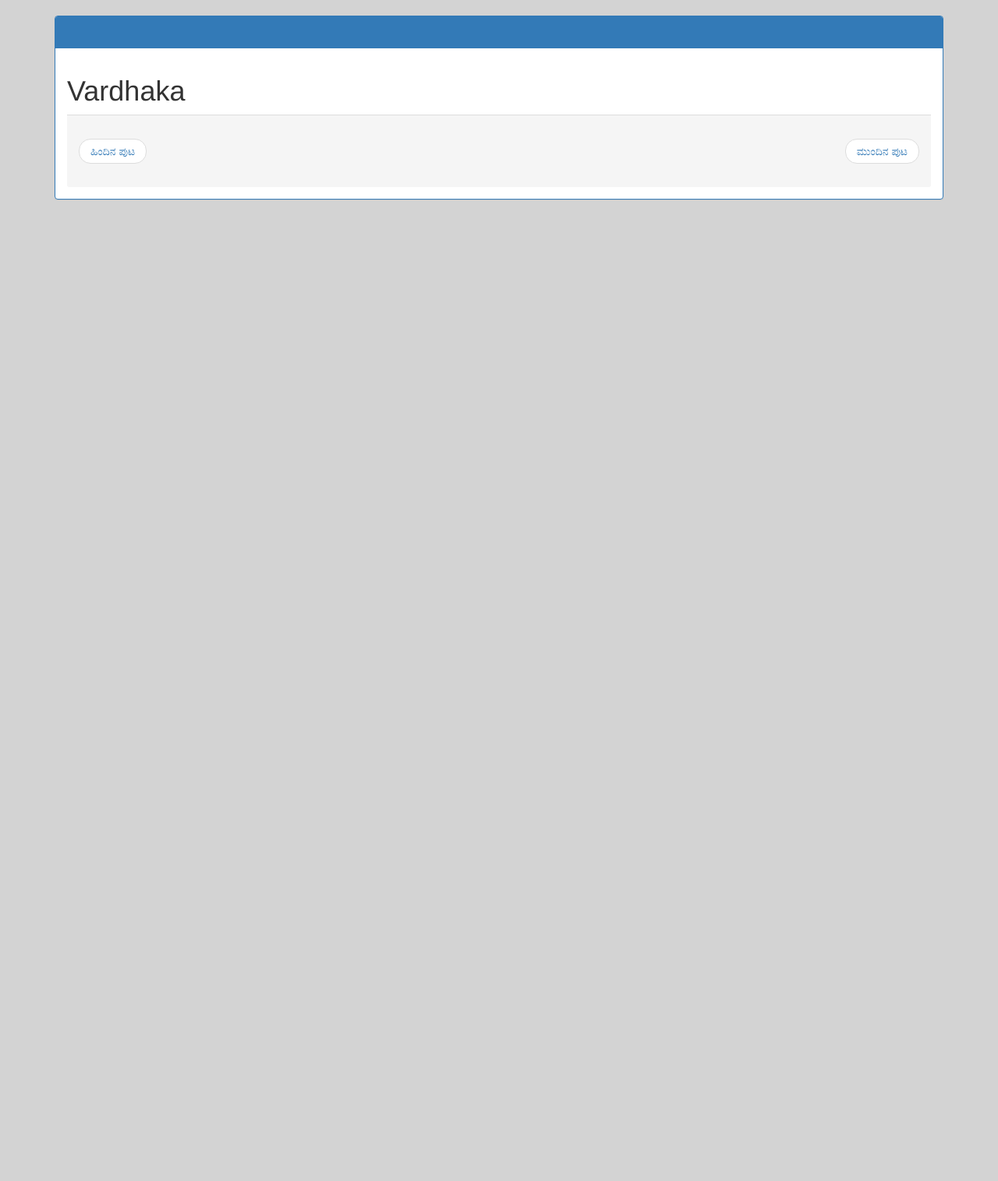
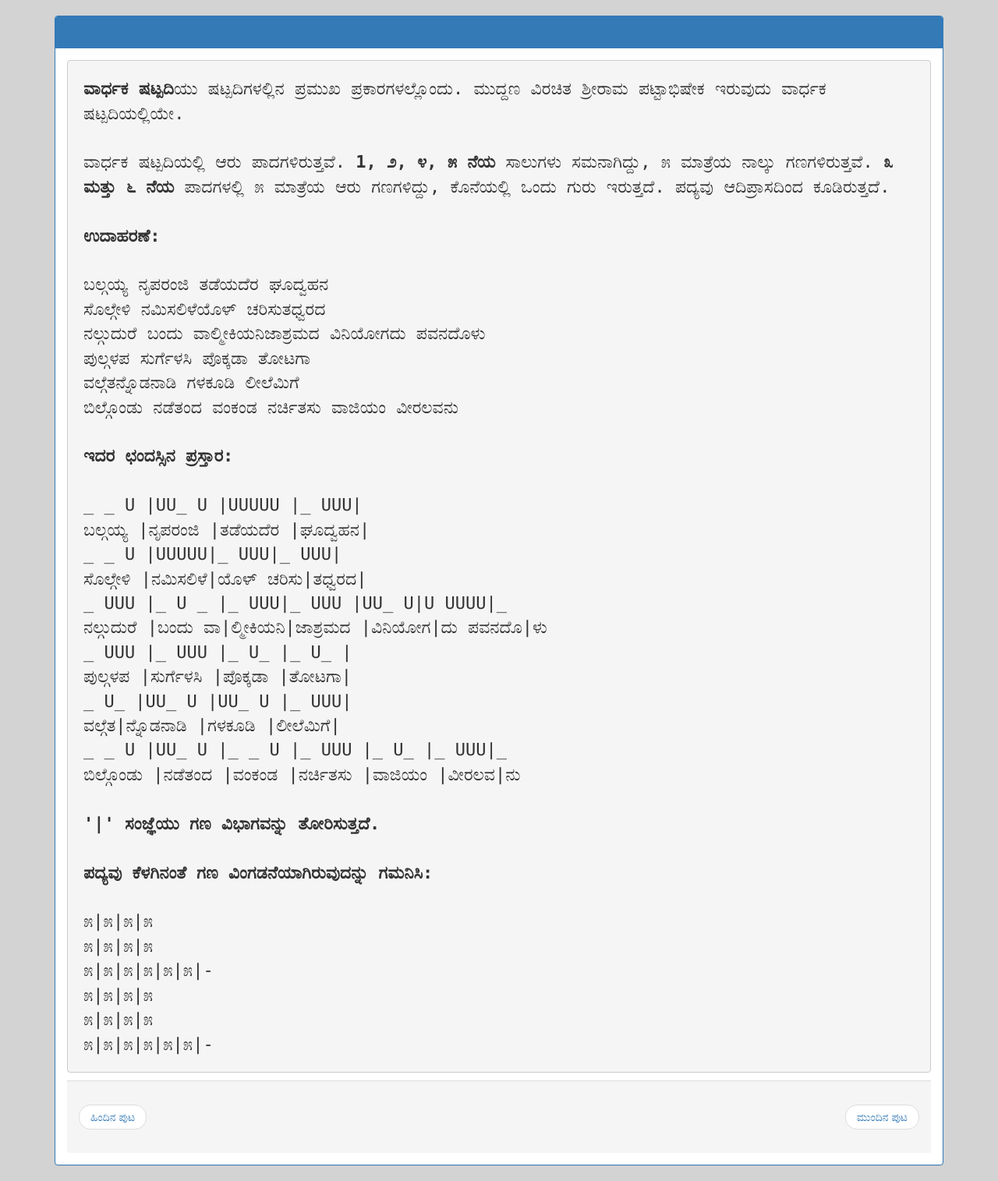
Before and after one commit to anuprshetty/chandassu, a Flask app: template templates/chandassu/shatpadi/vardhaka.html in a window 1280 px wide. Shown: the part 75-1590 px from the top of the page at 78% size. Before the commit the page ends 331 px from the top, so only its background shows below. Run offline with Flask 3, Linux system fonts and the light colour scheme; the template is opened without the code that fills it, so the values that code supplies are empty; some libraries are stand-ins or nearby versions.

Commit message:
routing for vardhaka shatpadi

```diff
--- a/templates/chandassu/shatpadi/vardhaka.html
+++ b/templates/chandassu/shatpadi/vardhaka.html
@@ -1,3 +1,42 @@
 <!DOCTYPE html> {% extends 'base.html' %} {% block body %}
-<h1>Vardhaka</h1>
+<pre class="pre-wrap">
+<b>ವಾರ್ಧಕ ಷಟ್ಪದಿ</b>ಯು ಷಟ್ಪದಿಗಳಲ್ಲಿನ ಪ್ರಮುಖ ಪ್ರಕಾರಗಳಲ್ಲೊಂದು. ಮುದ್ದಣ ವಿರಚಿತ ಶ್ರೀರಾಮ ಪಟ್ಟಾಭಿಷೇಕ ಇರುವುದು ವಾರ್ಧಕ ಷಟ್ಪದಿಯಲ್ಲಿಯೇ.
+
+ವಾರ್ಧಕ ಷಟ್ಪದಿಯಲ್ಲಿ ಆರು ಪಾದಗಳಿರುತ್ತವೆ. <b>1, ೨, ೪, ೫ ನೆಯ</b> ಸಾಲುಗಳು ಸಮನಾಗಿದ್ದು, ೫ ಮಾತ್ರೆಯ ನಾಲ್ಕು ಗಣಗಳಿರುತ್ತವೆ. <b>೩ ಮತ್ತು ೬ ನೆಯ</b> ಪಾದಗಳಲ್ಲಿ ೫ ಮಾತ್ರೆಯ ಆರು ಗಣಗಳಿದ್ದು, ಕೊನೆಯಲ್ಲಿ ಒಂದು ಗುರು ಇರುತ್ತದೆ. ಪದ್ಯವು ಆದಿಪ್ರಾಸದಿಂದ ಕೂಡಿರುತ್ತದೆ.
+
+<b>ಉದಾಹರಣೆ:</b>
+
+ಬಲ್ಗಯ್ಯ ನೃಪರಂಜಿ ತಡೆಯದೆರ ಘೂದ್ವಹನ
+ಸೊಲ್ಗೇಳಿ ನಮಿಸಲಿಳೆಯೊಳ್ ಚರಿಸುತಧ್ವರದ
+ನಲ್ಗುದುರೆ ಬಂದು ವಾಲ್ಮೀಕಿಯನಿಜಾಶ್ರಮದ ವಿನಿಯೋಗದು ಪವನದೊಳು
+ಪುಲ್ಗಳಪ ಸುರ್ಗೆಳಸಿ ಪೊಕ್ಕಡಾ ತೋಟಗಾ
+ವಲ್ಗೆತನ್ನೊಡನಾಡಿ ಗಳಕೂಡಿ ಲೀಲೆಮಿಗೆ
+ಬಿಲ್ಗೊಂಡು ನಡೆತಂದ ವಂಕಂಡ ನರ್ಚಿತಸು ವಾಜಿಯಂ ವೀರಲವನು
+
+<b>ಇದರ ಛಂದಸ್ಸಿನ ಪ್ರಸ್ತಾರ:</b>
+
+_ _ U |UU_ U |UUUUU |_ UUU|
+ಬಲ್ಗಯ್ಯ |ನೃಪರಂಜಿ |ತಡೆಯದೆರ |ಘೂದ್ವಹನ|
+_ _ U |UUUUU|_ UUU|_ UUU|
+ಸೊಲ್ಗೇಳಿ |ನಮಿಸಲಿಳೆ|ಯೊಳ್ ಚರಿಸು|ತಧ್ವರದ|
+_ UUU |_ U _ |_ UUU|_ UUU |UU_ U|U UUUU|_
+ನಲ್ಗುದುರೆ |ಬಂದು ವಾ|ಲ್ಮೀಕಿಯನಿ|ಜಾಶ್ರಮದ |ವಿನಿಯೋಗ|ದು ಪವನದೊ|ಳು
+_ UUU |_ UUU |_ U_ |_ U_ |
+ಪುಲ್ಗಳಪ |ಸುರ್ಗೆಳಸಿ |ಪೊಕ್ಕಡಾ |ತೋಟಗಾ|
+_ U_ |UU_ U |UU_ U |_ UUU|
+ವಲ್ಗೆತ|ನ್ನೊಡನಾಡಿ |ಗಳಕೂಡಿ |ಲೀಲೆಮಿಗೆ|
+_ _ U |UU_ U |_ _ U |_ UUU |_ U_ |_ UUU|_
+ಬಿಲ್ಗೊಂಡು |ನಡೆತಂದ |ವಂಕಂಡ |ನರ್ಚಿತಸು |ವಾಜಿಯಂ |ವೀರಲವ|ನು
+
+<b>'|' ಸಂಜ್ಞೆಯು ಗಣ ವಿಭಾಗವನ್ನು ತೋರಿಸುತ್ತದೆ.</b>
+
+<b>ಪದ್ಯವು ಕೆಳಗಿನಂತೆ ಗಣ ವಿಂಗಡನೆಯಾಗಿರುವುದನ್ನು ಗಮನಿಸಿ:</b>
+
+೫|೫|೫|೫
+೫|೫|೫|೫
+೫|೫|೫|೫|೫|೫|-
+೫|೫|೫|೫
+೫|೫|೫|೫
+೫|೫|೫|೫|೫|೫|-
+</pre>
 {% endblock %}
```
Also changed, not shown: blueprints/chandassu/shatpadi.py (+8 -1 lines).
